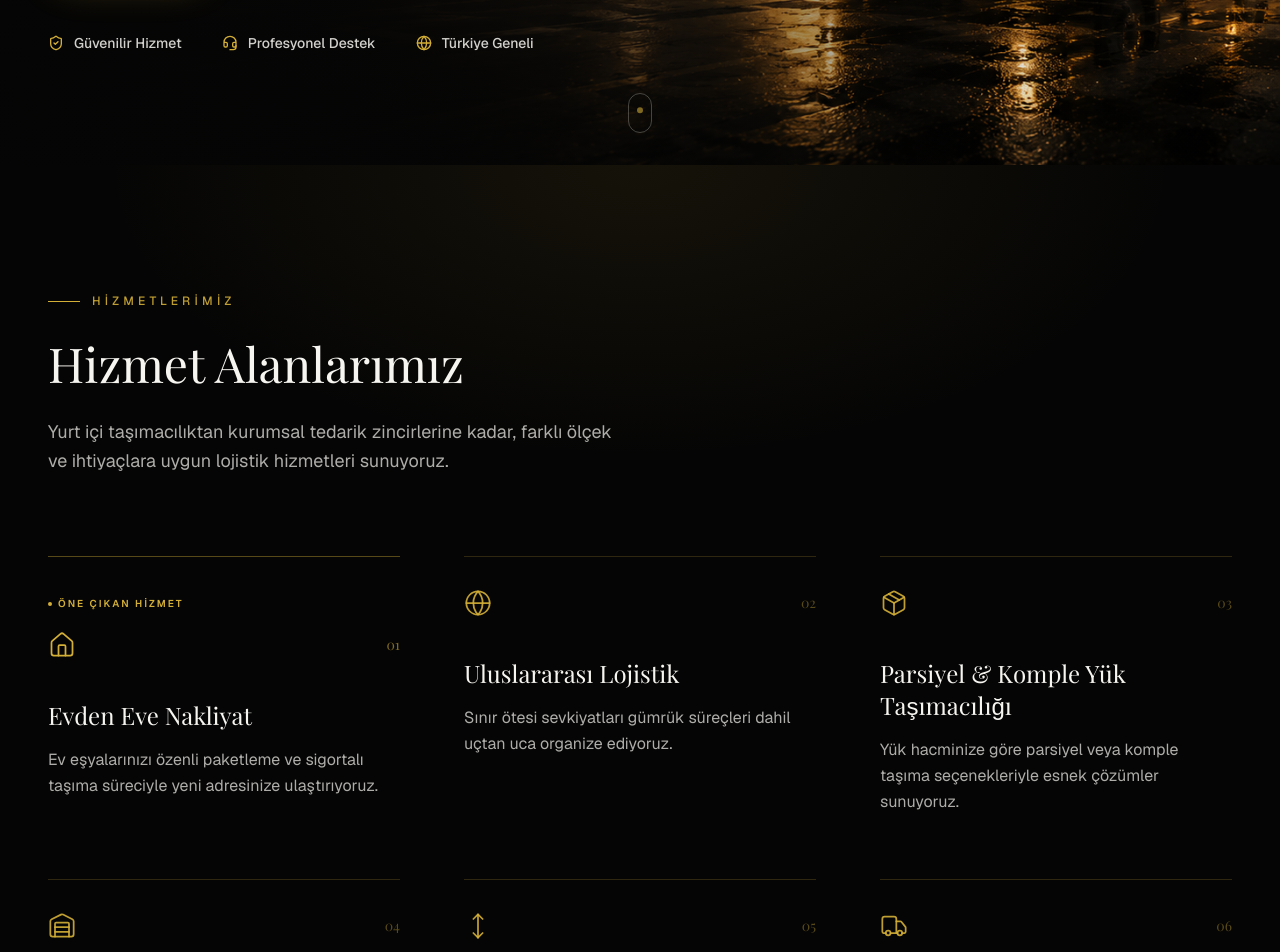
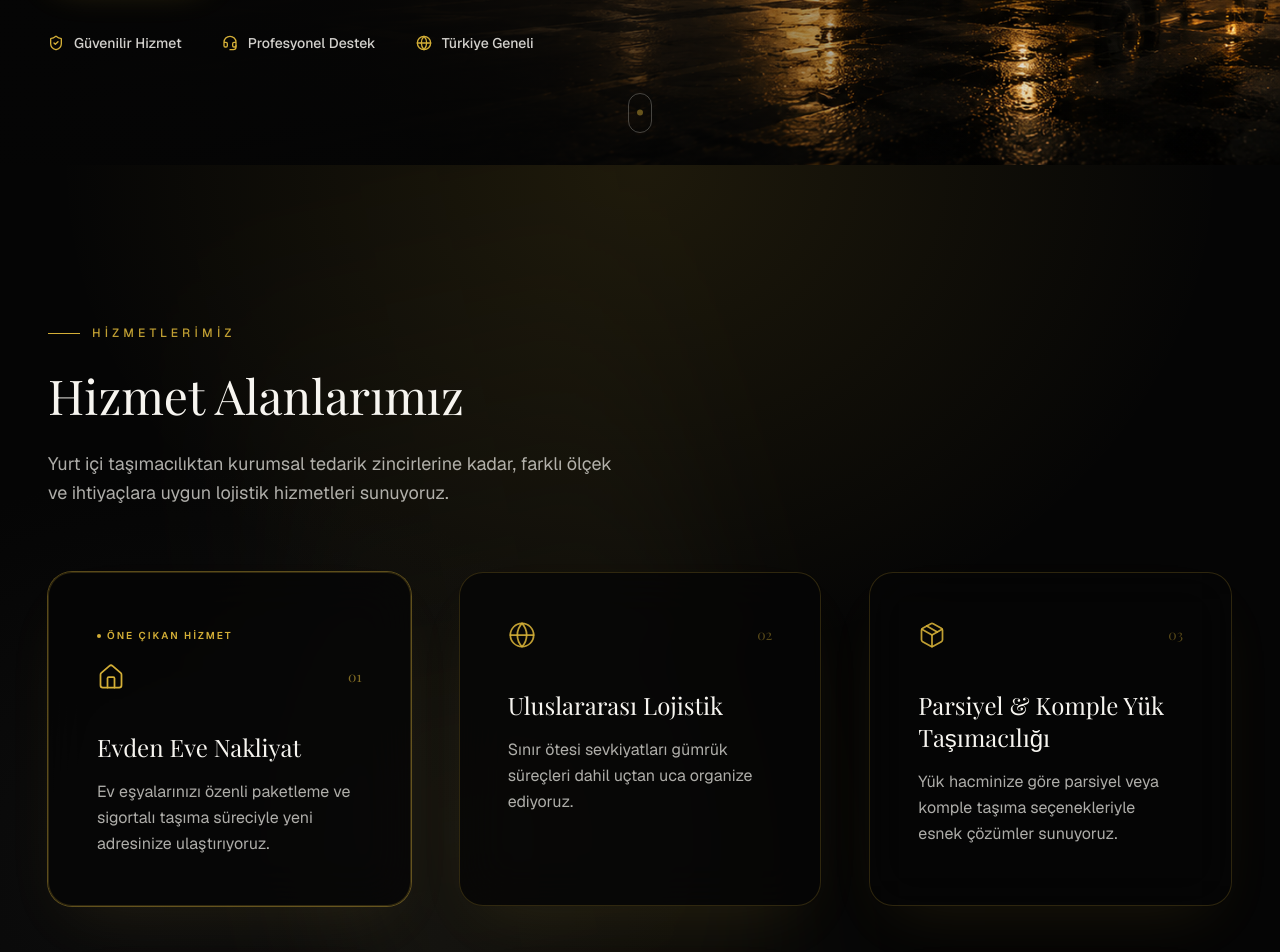
Before and after one commit to ldryildirimlar-bot/yildirimlar-lojistik, a Next.js app: page / in a window 1280 px wide. Shown: the part 660-1612 px from the top of the page. Built offline with nearby package versions, Linux system fonts and the light colour scheme; a web font is replaced by a local one.

Commit message:
Yeni ana sayfa tasarımı

```diff
--- a/components/CallToAction.tsx
+++ b/components/CallToAction.tsx
@@ -3,6 +3,7 @@
 import { motion, type Variants } from "framer-motion";
 import { MessageCircle, Phone } from "lucide-react";
 import { PHONE_HREF, WHATSAPP_HREF } from "@/lib/contact";
+import CinematicAtmosphere from "./CinematicAtmosphere";
 
 const EASE_OUT = [0.16, 1, 0.3, 1] as const;
 
@@ -20,20 +21,14 @@ export default function CallToAction() {
     <section
       id="cta"
       aria-labelledby="cta-heading"
-      className="relative overflow-hidden border-t border-gold/10 bg-black py-28 lg:py-32"
+      className="relative overflow-hidden bg-black py-32 lg:py-40"
     >
-      <div
-        aria-hidden="true"
-        className="pointer-events-none absolute inset-x-0 top-0 flex justify-center"
-      >
-        <div
-          className="h-[420px] w-[720px] opacity-60"
-          style={{
-            background:
-              "radial-gradient(50% 50% at 50% 30%, rgba(212,175,55,0.14) 0%, rgba(212,175,55,0) 70%)",
-          }}
-        />
-      </div>
+      <CinematicAtmosphere
+        level="minimal"
+        glowPosition="50% 30%"
+        cloudPosition="50% 75%"
+        cloudPositionSecondary="15% 15%"
+      />
 
       <div className="relative z-10 mx-auto flex max-w-3xl flex-col items-center px-6 text-center lg:px-12">
         <motion.div
@@ -57,7 +52,7 @@ export default function CallToAction() {
           viewport={{ once: true, margin: "-100px" }}
           custom={0.1}
           variants={fadeUp}
-          className="mt-6 font-display text-3xl leading-tight text-ivory sm:text-4xl md:text-5xl"
+          className="mt-6 font-display text-4xl leading-tight text-ivory sm:text-5xl md:text-6xl"
         >
           Taşıma Sürecinizi Bugün Başlatın
         </motion.h2>
--- /dev/null
+++ b/components/CinematicAtmosphere.tsx
@@ -0,0 +1,69 @@
+/**
+ * Shared, extremely subtle background atmosphere for the homepage sections
+ * below the Hero — continues the Hero's golden-hour visual language (warm
+ * light, soft cloud/fog depth, faint amber reflection) using only layered
+ * CSS gradients, never the Hero photo or the truck.
+ *
+ * `level` implements the requested lighting rhythm: each section one step
+ * dimmer than the last, so the page reads as one continuous environment
+ * gradually settling toward black rather than repeated identical glows.
+ */
+
+type AtmosphereLevel = "soft" | "balanced" | "dim" | "minimal";
+
+const LEVELS: Record<AtmosphereLevel, { glow: number; cloud: number; amber: number }> = {
+  soft: { glow: 0.12, cloud: 0.5, amber: 0.06 },
+  balanced: { glow: 0.1, cloud: 0.46, amber: 0.05 },
+  dim: { glow: 0.07, cloud: 0.42, amber: 0.035 },
+  minimal: { glow: 0.045, cloud: 0.32, amber: 0.02 },
+};
+
+export interface CinematicAtmosphereProps {
+  level: AtmosphereLevel;
+  /** CSS radial-gradient position, e.g. "50% 0%" */
+  glowPosition?: string;
+  cloudPosition?: string;
+  cloudPositionSecondary?: string;
+}
+
+export default function CinematicAtmosphere({
+  level,
+  glowPosition = "50% 0%",
+  cloudPosition = "20% 60%",
+  cloudPositionSecondary = "80% 85%",
+}: CinematicAtmosphereProps) {
+  const { glow, cloud, amber } = LEVELS[level];
+  const cloudSecondary = cloud * 0.6;
+
+  return (
+    <div aria-hidden="true" className="pointer-events-none absolute inset-0 overflow-hidden">
+      {/* Warm golden-hour light, continuing the Hero's mood */}
+      <div
+        className="absolute inset-0"
+        style={{
+          background: `radial-gradient(65% 55% at ${glowPosition}, rgba(212,175,55,${glow}) 0%, rgba(212,175,55,0) 70%)`,
+        }}
+      />
+      {/* Soft cloud / atmospheric fog depth */}
+      <div
+        className="absolute inset-0"
+        style={{
+          background: `radial-gradient(55% 45% at ${cloudPosition}, rgba(22,22,22,${cloud}) 0%, rgba(22,22,22,0) 70%)`,
+        }}
+      />
+      <div
+        className="absolute inset-0"
+        style={{
+          background: `radial-gradient(50% 40% at ${cloudPositionSecondary}, rgba(13,13,13,${cloudSecondary}) 0%, rgba(13,13,13,0) 70%)`,
+        }}
+      />
+      {/* Faint amber reflection streak */}
+      <div
+        className="absolute left-1/4 top-0 h-full w-1/3 -rotate-12 blur-3xl"
+        style={{
+          background: `linear-gradient(180deg, transparent 0%, rgba(241,217,122,${amber}) 50%, transparent 100%)`,
+        }}
+      />
+    </div>
+  );
+}
--- a/components/HowWeWork.tsx
+++ b/components/HowWeWork.tsx
@@ -2,6 +2,7 @@
 
 import { motion, type Variants } from "framer-motion";
 import { ClipboardList, Lock, PackageCheck, Route, type LucideIcon } from "lucide-react";
+import CinematicAtmosphere from "./CinematicAtmosphere";
 
 const STEPS: {
   number: string;
@@ -55,8 +56,15 @@ export default function HowWeWork() {
     <section
       id="how-we-work"
       aria-labelledby="how-we-work-heading"
-      className="relative overflow-hidden bg-black py-28 lg:py-32"
+      className="relative overflow-hidden bg-black py-32 lg:py-40"
     >
+      <CinematicAtmosphere
+        level="dim"
+        glowPosition="20% 10%"
+        cloudPosition="80% 80%"
+        cloudPositionSecondary="10% 90%"
+      />
+
       <div className="relative z-10 mx-auto max-w-7xl px-6 lg:px-12">
         <motion.div
           initial="hidden"
@@ -79,7 +87,7 @@ export default function HowWeWork() {
           viewport={{ once: true, margin: "-100px" }}
           custom={0.1}
           variants={fadeUp}
-          className="mt-6 max-w-2xl font-display text-3xl leading-tight text-ivory sm:text-4xl md:text-5xl"
+          className="mt-6 max-w-2xl font-display text-4xl leading-tight text-ivory sm:text-5xl md:text-6xl"
         >
           Nasıl Çalışıyoruz
         </motion.h2>
@@ -96,14 +104,14 @@ export default function HowWeWork() {
           adımda yönetiyoruz.
         </motion.p>
 
-        <div className="relative mt-24">
+        <div className="relative mt-28">
           {/* Thin gold connecting line — aligned to the numbers' vertical center, desktop only */}
           <div
             aria-hidden="true"
-            className="pointer-events-none absolute inset-x-[12.5%] top-12 hidden h-px bg-gradient-to-r from-gold/0 via-gold/30 to-gold/0 lg:block"
+            className="pointer-events-none absolute inset-x-[12.5%] top-12 hidden h-px bg-gradient-to-r from-gold/0 via-gold/35 to-gold/0 lg:block"
           />
 
-          <ol className="grid grid-cols-1 gap-16 lg:grid-cols-4 lg:gap-10">
+          <ol className="grid grid-cols-1 gap-16 lg:grid-cols-4 lg:gap-12">
             {STEPS.map(({ number, icon: Icon, title, description }, i) => (
               <motion.li
                 key={number}
@@ -124,7 +132,7 @@ export default function HowWeWork() {
                   strokeWidth={1.5}
                   aria-hidden="true"
                 />
-                <h3 className="mt-4 font-display text-lg text-ivory sm:text-xl">
+                <h3 className="mt-4 font-display text-xl text-ivory sm:text-2xl">
                   {title}
                 </h3>
                 <p className="mt-2 max-w-xs text-sm leading-relaxed text-ivory/65">
--- a/components/Navbar.tsx
+++ b/components/Navbar.tsx
@@ -3,6 +3,7 @@
 import { useEffect, useState } from "react";
 import Image from "next/image";
 import Link from "next/link";
+import { usePathname } from "next/navigation";
 import { AnimatePresence, motion } from "framer-motion";
 import { ArrowUpRight, Menu, X } from "lucide-react";
 
@@ -16,6 +17,7 @@ const NAV_LINKS = [
 ];
 
 export default function Navbar() {
+  const pathname = usePathname();
   const [scrolled, setScrolled] = useState(false);
   const [mobileOpen, setMobileOpen] = useState(false);
 
@@ -79,8 +81,8 @@ export default function Navbar() {
         </MotionLink>
       </div>
 
-      {/* Mobile layout */}
-      <div className="flex h-20 items-center justify-between px-6 md:hidden">
+      {/* Mobile layout — kept above the full-screen overlay (z-[60] > z-50) so the logo and close button stay usable while the menu is open */}
+      <div className="relative z-[60] flex h-20 items-center justify-between px-6 md:hidden">
         <Link href="/" className="flex items-center">
           <Image
             src="/images/logo.png"
@@ -107,37 +109,43 @@ export default function Navbar() {
         </button>
       </div>
 
-      {/* Mobile dropdown menu */}
+      {/* Mobile full-screen menu overlay */}
       <AnimatePresence>
         {mobileOpen && (
           <motion.div
-            initial={{ opacity: 0, height: 0 }}
-            animate={{ opacity: 1, height: "auto" }}
-            exit={{ opacity: 0, height: 0 }}
-            transition={{ duration: 0.4, ease: [0.16, 1, 0.3, 1] }}
-            className="overflow-hidden glass md:hidden"
+            initial={{ opacity: 0 }}
+            animate={{ opacity: 1 }}
+            exit={{ opacity: 0 }}
+            transition={{ duration: 0.35, ease: [0.16, 1, 0.3, 1] }}
+            className="fixed inset-0 z-50 overflow-y-auto bg-[#050505]/95 backdrop-blur-xl md:hidden"
           >
-            <nav className="flex flex-col gap-1 px-6 pb-8 pt-2">
-              {NAV_LINKS.map((link, i) => (
+            <nav className="flex min-h-full flex-col items-center justify-center gap-10 px-6 py-28">
+              {NAV_LINKS.map((link, i) => {
+                const isActive = pathname === link.href;
+                return (
                   <MotionLink
                     key={link.href}
                     href={link.href}
                     onClick={() => setMobileOpen(false)}
-                  initial={{ opacity: 0, x: -16 }}
-                  animate={{ opacity: 1, x: 0 }}
-                  transition={{ delay: 0.08 * i, duration: 0.35, ease: "easeOut" }}
-                  className="border-b border-white/5 py-4 text-base font-medium text-ivory/85 transition-colors hover:text-gold"
+                    initial={{ opacity: 0, y: 16 }}
+                    animate={{ opacity: 1, y: 0 }}
+                    transition={{ delay: 0.07 * i, duration: 0.35, ease: "easeOut" }}
+                    aria-current={isActive ? "page" : undefined}
+                    className={`font-display text-3xl font-medium tracking-wide transition-colors duration-300 ${
+                      isActive ? "text-gold" : "text-white hover:text-gold"
+                    }`}
                   >
                     {link.label}
                   </MotionLink>
-              ))}
+                );
+              })}
               <MotionLink
                 href="/#cta"
                 onClick={() => setMobileOpen(false)}
-                initial={{ opacity: 0, y: 12 }}
+                initial={{ opacity: 0, y: 16 }}
                 animate={{ opacity: 1, y: 0 }}
-                transition={{ delay: 0.08 * NAV_LINKS.length, duration: 0.35 }}
-                className="mt-5 inline-flex items-center justify-center gap-1.5 rounded-full bg-gradient-to-r from-gold-light via-gold to-gold-dark px-6 py-3 text-sm font-semibold text-black shadow-[0_6px_22px_rgba(212,175,55,0.22)]"
+                transition={{ delay: 0.07 * NAV_LINKS.length, duration: 0.35 }}
+                className="mt-4 inline-flex items-center justify-center gap-2 rounded-full bg-gradient-to-r from-gold-light via-gold to-gold-dark px-8 py-4 text-base font-semibold text-black shadow-[0_6px_22px_rgba(212,175,55,0.22)]"
               >
                 Teklif Al
                 <ArrowUpRight className="h-4 w-4" strokeWidth={2} />
--- a/components/Services.tsx
+++ b/components/Services.tsx
@@ -11,6 +11,7 @@ import {
   Warehouse,
   type LucideIcon,
 } from "lucide-react";
+import CinematicAtmosphere from "./CinematicAtmosphere";
 
 const MotionLink = motion.create(Link);
 
@@ -82,16 +83,13 @@ export default function Services() {
     <section
       id="services"
       aria-labelledby="services-heading"
-      className="relative overflow-hidden bg-black py-28 lg:py-32"
+      className="relative overflow-hidden bg-black py-32 lg:py-40"
     >
-      {/* Subtle static warm glow — ties into the Hero's atmosphere, no animation */}
-      <div
-        aria-hidden="true"
-        className="pointer-events-none absolute inset-x-0 top-0 h-[420px]"
-        style={{
-          background:
-            "radial-gradient(60% 100% at 50% 0%, rgba(212,175,55,0.08) 0%, rgba(212,175,55,0) 70%)",
-        }}
+      <CinematicAtmosphere
+        level="soft"
+        glowPosition="50% 0%"
+        cloudPosition="15% 55%"
+        cloudPositionSecondary="85% 90%"
       />
 
       <div className="relative z-10 mx-auto max-w-7xl px-6 lg:px-12">
@@ -133,7 +131,7 @@ export default function Services() {
           ölçek ve ihtiyaçlara uygun lojistik hizmetleri sunuyoruz.
         </motion.p>
 
-        <div className="mt-20 grid grid-cols-1 gap-x-12 gap-y-14 md:grid-cols-2 lg:grid-cols-3 lg:gap-x-16 lg:gap-y-16">
+        <div className="mt-16 grid grid-cols-1 gap-x-10 gap-y-10 md:grid-cols-2 lg:grid-cols-3 lg:gap-x-12 lg:gap-y-12">
           {SERVICES.map(({ icon: Icon, title, href, description, featured }, i) => (
             <MotionLink
               key={title}
@@ -143,24 +141,11 @@ export default function Services() {
               viewport={{ once: true, margin: "-80px" }}
               custom={0.08 * i}
               variants={fadeUp}
-              whileHover={{
-                y: featured ? -6 : -4,
-                transition: { duration: 0.3, ease: "easeOut" },
-              }}
-              className={`group relative block border-t pt-8 transition-colors duration-500 ${
-                featured
-                  ? "border-gold/40 hover:border-gold/70"
-                  : "border-gold/20 hover:border-gold/50"
+              whileHover={{ y: -6, transition: { duration: 0.3, ease: "easeOut" } }}
+              className={`group relative block rounded-3xl border border-gold/20 bg-black/80 p-10 shadow-[0_25px_60px_-24px_rgba(212,175,55,0.12)] backdrop-blur-xl transition-all duration-500 hover:border-gold/40 hover:shadow-[0_30px_70px_-20px_rgba(212,175,55,0.2)] lg:p-12 ${
+                featured ? "ring-1 ring-gold/40" : ""
               }`}
             >
-              {featured && (
-                <div
-                  aria-hidden="true"
-                  className="pointer-events-none absolute -inset-x-4 -inset-y-3 rounded-2xl bg-[radial-gradient(60%_80%_at_20%_0%,rgba(212,175,55,0.10)_0%,transparent_70%)] opacity-0 transition-opacity duration-500 group-hover:opacity-100"
-                />
-              )}
-
-              <div className="relative">
               {featured && (
                 <span className="mb-5 inline-flex items-center gap-1.5 text-[10px] font-semibold uppercase tracking-[0.2em] text-gold">
                   <span className="h-1 w-1 rounded-full bg-gold" />
@@ -170,10 +155,8 @@ export default function Services() {
 
               <div className="flex items-center justify-between">
                 <Icon
-                    className={`h-7 w-7 transition-colors duration-500 ${
-                      featured
-                        ? "text-gold group-hover:text-gold-light"
-                        : "text-gold/90 group-hover:text-gold-light"
+                  className={`h-7 w-7 transition-colors duration-500 group-hover:text-gold-light ${
+                    featured ? "text-gold" : "text-gold/90"
                   }`}
                   strokeWidth={1.5}
                   aria-hidden="true"
@@ -193,7 +176,6 @@ export default function Services() {
               <p className="mt-4 max-w-sm text-sm leading-relaxed text-ivory/70 sm:text-base">
                 {description}
               </p>
-              </div>
             </MotionLink>
           ))}
         </div>
--- a/components/WhyChooseUs.tsx
+++ b/components/WhyChooseUs.tsx
@@ -10,6 +10,7 @@ import {
   Users,
   type LucideIcon,
 } from "lucide-react";
+import CinematicAtmosphere from "./CinematicAtmosphere";
 
 const REASONS: { icon: LucideIcon; title: string; description: string }[] = [
   {
@@ -66,8 +67,15 @@ export default function WhyChooseUs() {
     <section
       id="why-choose-us"
       aria-labelledby="why-choose-us-heading"
-      className="relative overflow-hidden bg-black py-28 lg:py-32"
+      className="relative overflow-hidden bg-black py-32 lg:py-40"
     >
+      <CinematicAtmosphere
+        level="balanced"
+        glowPosition="85% 15%"
+        cloudPosition="30% 85%"
+        cloudPositionSecondary="75% 20%"
+      />
+
       <div className="relative z-10 mx-auto max-w-7xl px-6 lg:px-12">
         <motion.div
           initial="hidden"
@@ -107,7 +115,7 @@ export default function WhyChooseUs() {
           standartlarımızla yönetiyoruz.
         </motion.p>
 
-        <div className="mt-20 grid grid-cols-1 gap-x-10 gap-y-10 md:grid-cols-2 lg:grid-cols-3 lg:gap-x-12 lg:gap-y-12">
+        <div className="mt-16 grid grid-cols-1 gap-x-12 gap-y-14 md:grid-cols-2 lg:grid-cols-3 lg:gap-x-16 lg:gap-y-16">
           {REASONS.map(({ icon: Icon, title, description }, i) => (
             <motion.div
               key={title}
@@ -116,8 +124,8 @@ export default function WhyChooseUs() {
               viewport={{ once: true, margin: "-80px" }}
               custom={0.08 * i}
               variants={fadeUp}
-              whileHover={{ y: -4, transition: { duration: 0.3, ease: "easeOut" } }}
-              className="group rounded-2xl border border-gold/15 bg-ivory/[0.04] p-10 backdrop-blur-[20px] transition-colors duration-500 hover:border-gold/35 lg:p-12"
+              whileHover={{ y: -6, transition: { duration: 0.3, ease: "easeOut" } }}
+              className="group rounded-3xl border border-gold/20 bg-black/80 p-10 shadow-[0_25px_60px_-24px_rgba(212,175,55,0.12)] backdrop-blur-xl transition-all duration-500 hover:border-gold/40 hover:shadow-[0_30px_70px_-20px_rgba(212,175,55,0.2)] lg:p-12"
             >
               <Icon
                 className="h-5 w-5 text-gold/70 transition-colors duration-500 group-hover:text-gold"
```
Lines whose indentation alone changed are shown as unchanged.
